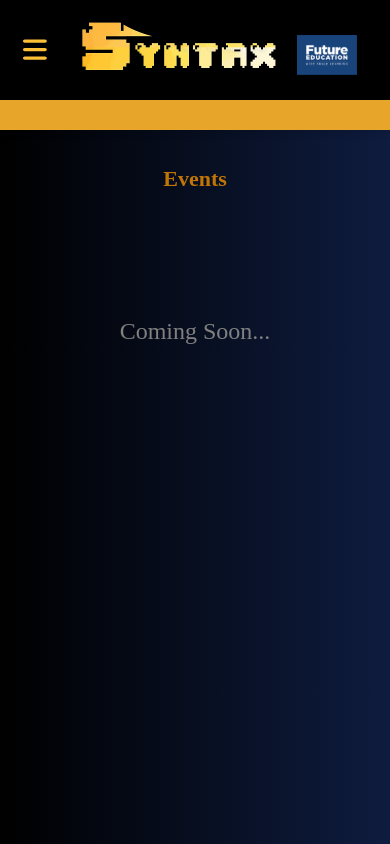
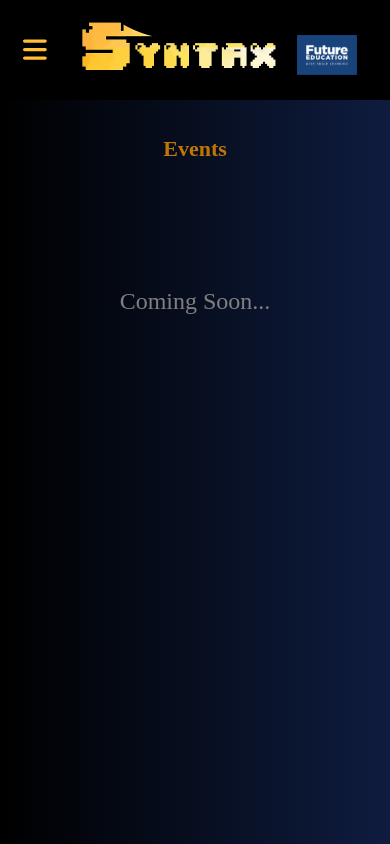
Before and after one commit to SoumyaOk4-4/Syntax-FIEM, a React (Create React App) app: page / in a window 390 px wide. Built offline with nearby package versions, Linux system fonts and the light colour scheme; a web font is replaced by a local one.

Commit message:
yellow bar in mobile ui fixed

```diff
--- a/src/App.css
+++ b/src/App.css
@@ -422,9 +422,6 @@ nav .menu span {
 }
 
 @media (max-width: 1459px) {
-  .navbar {
-    padding: 15px;
-  }
 
   .team {
     width: 100% !important;
```
